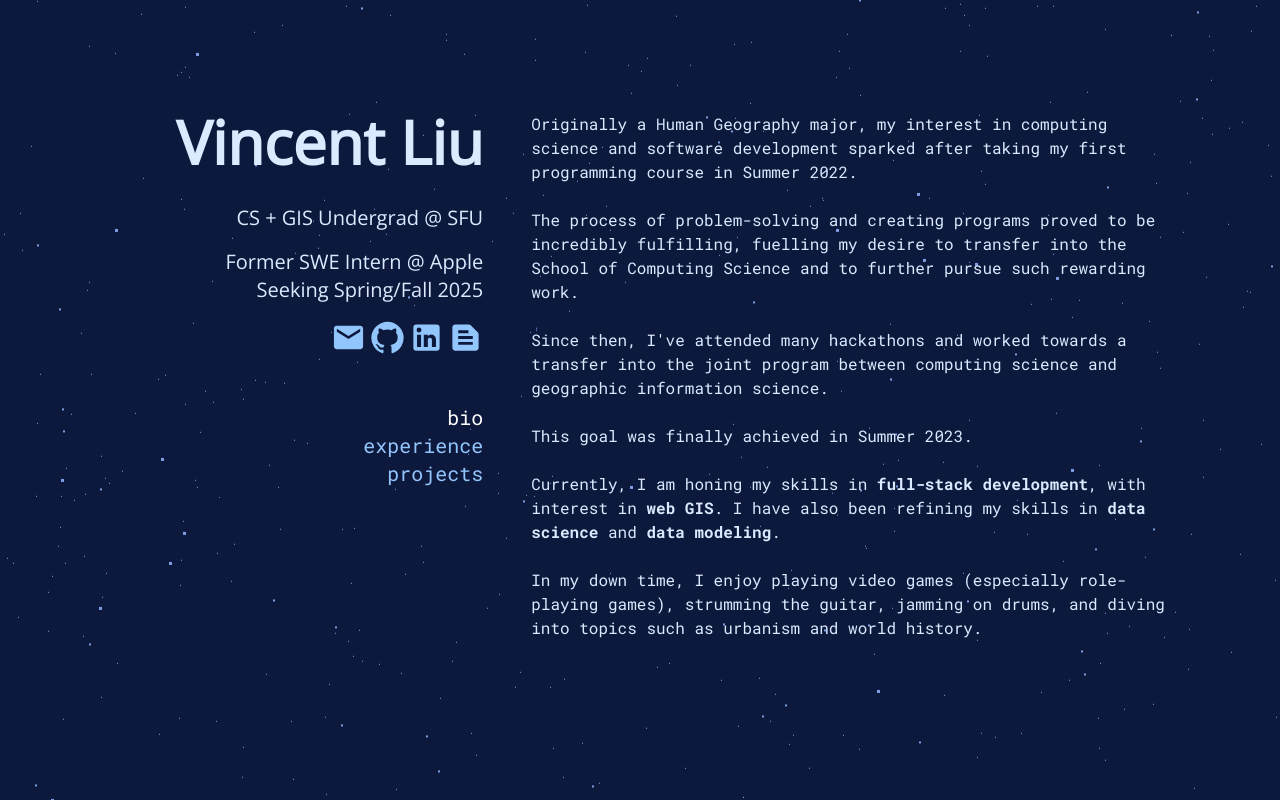
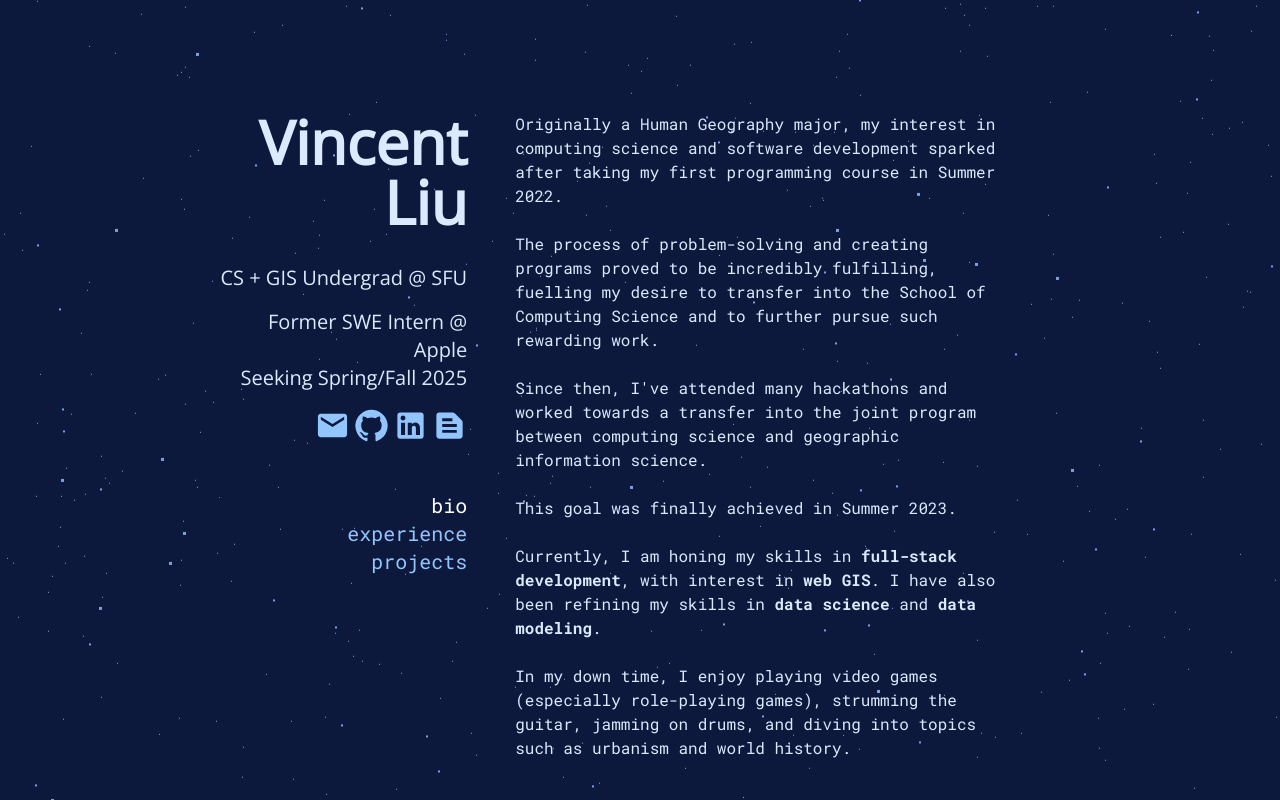
Before and after one commit to vinn03/personal-portfolio, a React (Vite) app in the folder portfolio/: page / in a window 1280 px wide. Built offline with nearby package versions, Linux system fonts and the light colour scheme.

Commit message:
fixed centering i think

```diff
--- a/portfolio/src/App.tsx
+++ b/portfolio/src/App.tsx
@@ -15,10 +15,10 @@ function App(): JSX.Element {
   };
 
   return (
-    <div className="m-4 lg:mr-24 lg:ml-24">
+    <div className="m-4">
       <Stars />
-      <div className="mt-28 lg:flex lg:flex-row lg:items-start lg:justify-center relative">
-        <div className="lg:-ml-12 lg:w-2/5 lg:sticky lg:flex-none lg:top-28 lg:z-10">
+      <div className="mt-28 lg:flex lg:flex-row lg:justify-center relative">
+        <div className="lg:-ml-12 lg:w-1/5 lg:sticky lg:flex-none lg:top-28 lg:z-10">
           <Intro />
           <Socials />
           <Nav
@@ -26,7 +26,7 @@ function App(): JSX.Element {
             activeSection={activeSection}
           />
         </div>
-        <div className="lg:ml-12 lg:w-3/5">
+        <div className="lg:ml-12 lg:w-2/5">
           {activeSection === "bio" ? <Bio /> : null}
           {activeSection === "experience" ? <Experience /> : null}
           {activeSection === "projects" ? <Projects /> : null}
```
